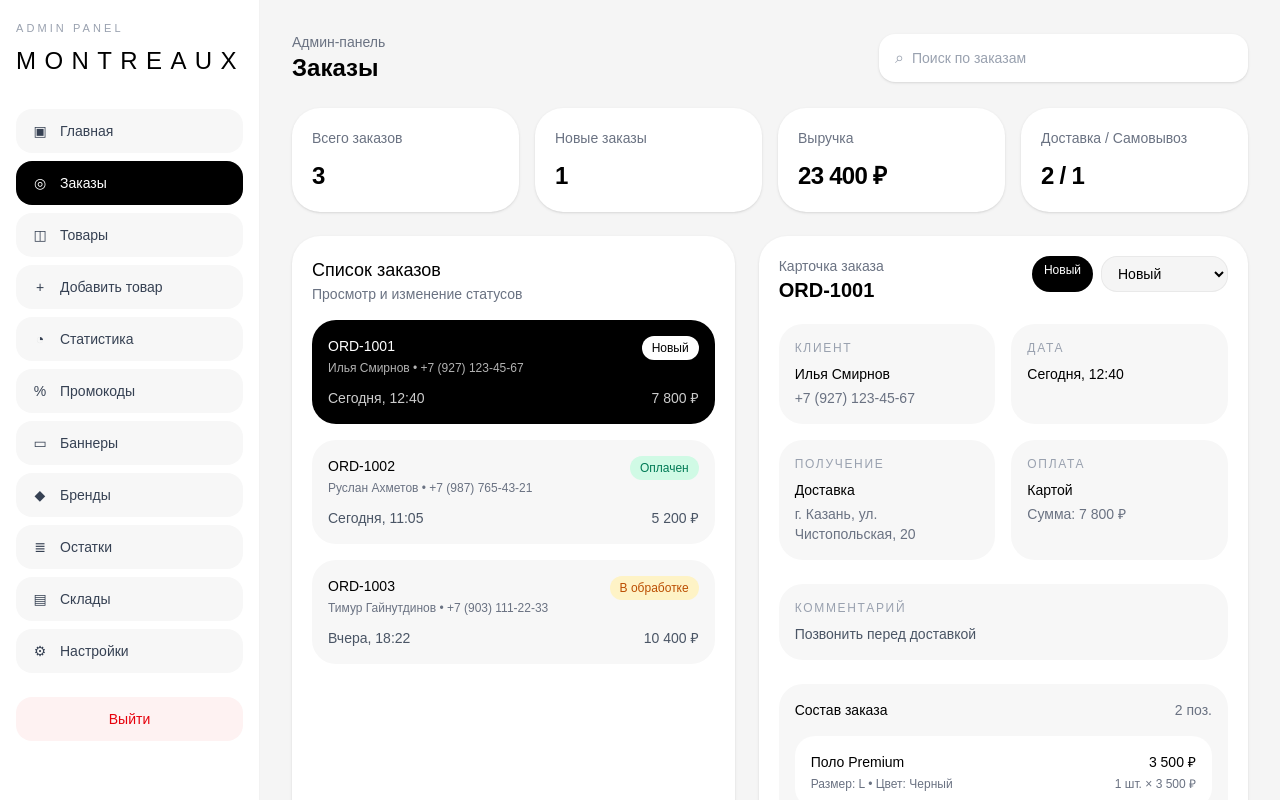
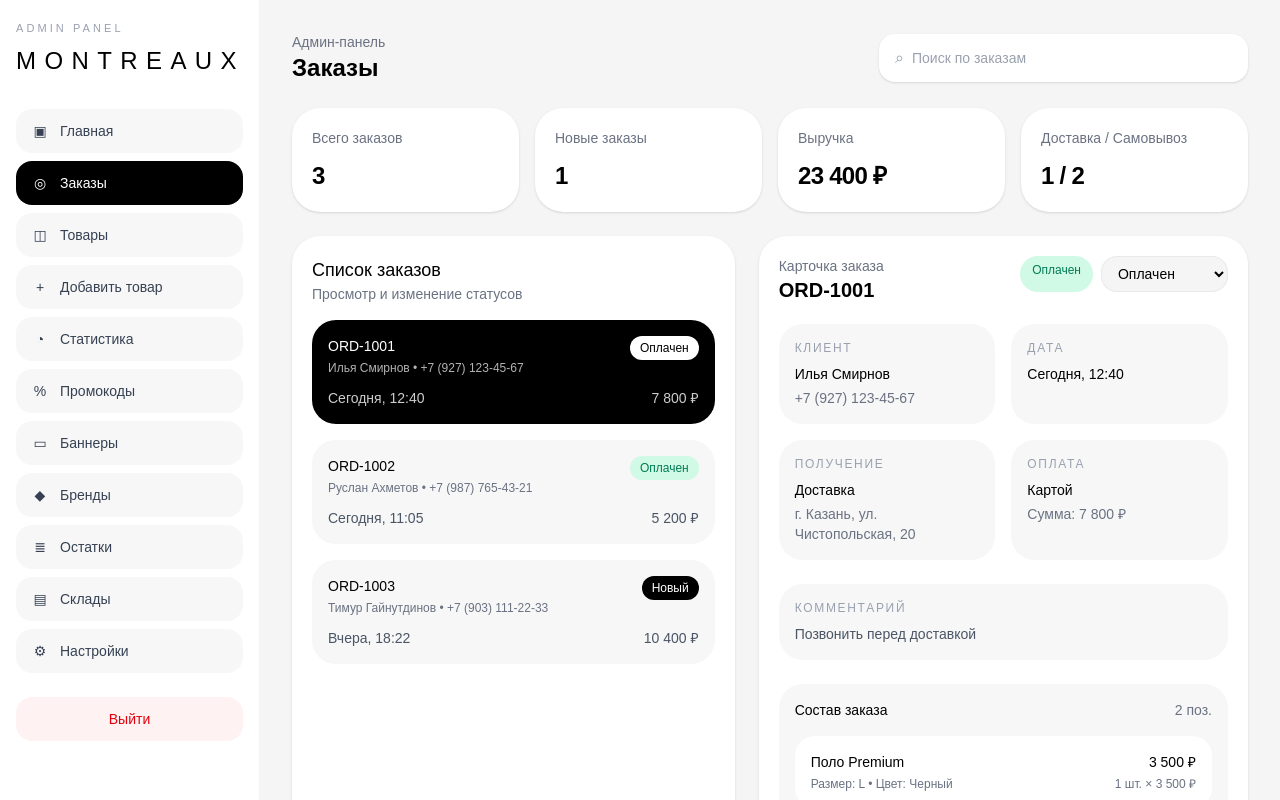
Before and after one commit to rennymateso/tg-shop, a Next.js app: page /admin/orders in a window 1280 px wide. Shown: the top 800 px of the page. Built offline with nearby package versions, Linux system fonts and the light colour scheme.

Commit message:
save order status based on payment method

```diff
--- a/app/admin/orders/page.tsx
+++ b/app/admin/orders/page.tsx
@@ -36,6 +36,21 @@ type OrderRow = {
   items: OrderItem[];
 };
 
+function getAutoOrderStatus(
+  payment: PaymentMethod,
+  delivery: DeliveryMethod
+): OrderStatus {
+  if (payment === "Картой" || payment === "СБП") {
+    return "Оплачен";
+  }
+
+  if (payment === "Наличными" && delivery === "Самовывоз") {
+    return "Новый";
+  }
+
+  return "Новый";
+}
+
 const initialOrders: OrderRow[] = [
   {
     id: "ORD-1001",
@@ -45,7 +60,7 @@ const initialOrders: OrderRow[] = [
     payment: "Картой",
     delivery: "Доставка",
     address: "г. Казань, ул. Чистопольская, 20",
-    status: "Новый",
+    status: getAutoOrderStatus("Картой", "Доставка"),
     createdAt: "Сегодня, 12:40",
     comment: "Позвонить перед доставкой",
     items: [
@@ -73,7 +88,7 @@ const initialOrders: OrderRow[] = [
     payment: "СБП",
     delivery: "Самовывоз",
     address: 'г. Казань, Академика Глушко 16Г, ТЦ "АКАДЕМИК", 2 этаж',
-    status: "Оплачен",
+    status: getAutoOrderStatus("СБП", "Самовывоз"),
     createdAt: "Сегодня, 11:05",
     comment: "",
     items: [
@@ -91,12 +106,12 @@ const initialOrders: OrderRow[] = [
     customer: "Тимур Гайнутдинов",
     phone: "+7 (903) 111-22-33",
     total: 10400,
-    payment: "Картой",
-    delivery: "Доставка",
-    address: "г. Москва, Ленинградский проспект, 48",
-    status: "В обработке",
+    payment: "Наличными",
+    delivery: "Самовывоз",
+    address: 'г. Казань, Академика Глушко 16Г, ТЦ "АКАДЕМИК", 2 этаж',
+    status: getAutoOrderStatus("Наличными", "Самовывоз"),
     createdAt: "Вчера, 18:22",
-    comment: "Доставка после 18:00",
+    comment: "Оплата при получении",
     items: [
       {
         name: "Поло White",
@@ -417,7 +432,9 @@ export default function AdminOrdersPage() {
 
               <div className="rounded-[24px] bg-[#F7F7F7] p-4">
                 <div className="mb-4 flex items-center justify-between">
-                  <h3 className="text-sm font-medium text-black">Состав заказа</h3>
+                  <h3 className="text-sm font-medium text-black">
+                    Состав заказа
+                  </h3>
                   <span className="text-sm text-gray-500">
                     {selectedOrder.items.length} поз.
                   </span>
--- a/app/checkout/CheckoutPageClient.tsx
+++ b/app/checkout/CheckoutPageClient.tsx
@@ -12,6 +12,40 @@ type CheckoutItem = {
   size: string;
   color: string;
   quantity: number;
+};
+
+type OrderStatus =
+  | "Новый"
+  | "Оплачен"
+  | "В обработке"
+  | "Собран"
+  | "В доставке"
+  | "Доставлен"
+  | "Отменен";
+
+type PaymentMethod = "Картой" | "Наличными";
+type DeliveryMethod = "Доставка" | "Самовывоз";
+
+type SavedOrderItem = {
+  name: string;
+  size: string;
+  color: string;
+  quantity: number;
+  price: number;
+};
+
+type SavedOrder = {
+  id: string;
+  customer: string;
+  phone: string;
+  total: number;
+  payment: PaymentMethod;
+  delivery: DeliveryMethod;
+  address: string;
+  status: OrderStatus;
+  createdAt: string;
+  comment: string;
+  items: SavedOrderItem[];
 };
 
 function getOldUnitPrice(id: string, fallback: number) {
@@ -35,6 +69,20 @@ function formatPhone(value: string) {
   if (digits.length > 8) result += `-${digits.slice(8, 10)}`;
 
   return result;
+}
+
+function buildOrderStatus(paymentMethod: "card" | "cash"): OrderStatus {
+  if (paymentMethod === "card") {
+    return "Оплачен";
+  }
+
+  return "Новый";
+}
+
+function saveOrderToLocalStorage(order: SavedOrder) {
+  const currentOrders = JSON.parse(localStorage.getItem("orders") || "[]");
+  const safeOrders = Array.isArray(currentOrders) ? currentOrders : [];
+  localStorage.setItem("orders", JSON.stringify([order, ...safeOrders]));
 }
 
 export default function CheckoutPageClient() {
@@ -119,6 +167,33 @@ export default function CheckoutPageClient() {
     setPhone(formatPhone(value));
   };
 
+  const createLocalOrder = (selectedPaymentMethod: "card" | "cash") => {
+    const order: SavedOrder = {
+      id: `ORD-${Date.now()}`,
+      customer: name.trim(),
+      phone,
+      total: finalNewTotal,
+      payment: selectedPaymentMethod === "card" ? "Картой" : "Наличными",
+      delivery: deliveryMethod === "pickup" ? "Самовывоз" : "Доставка",
+      address:
+        deliveryMethod === "pickup"
+          ? 'г. Казань, Академика Глушко 16Г, ТЦ "АКАДЕМИК", 2 этаж'
+          : address.trim(),
+      status: buildOrderStatus(selectedPaymentMethod),
+      createdAt: new Date().toLocaleString("ru-RU"),
+      comment: promoCode.trim() ? `Промокод: ${promoCode.trim()}` : "",
+      items: items.map((item) => ({
+        name: item.name,
+        size: item.size,
+        color: item.color,
+        quantity: item.quantity,
+        price: item.price,
+      })),
+    };
+
+    saveOrderToLocalStorage(order);
+  };
+
   const handleCashOrder = () => {
     if (!isFormValid) {
       alert("Заполните все обязательные данные");
@@ -130,6 +205,7 @@ export default function CheckoutPageClient() {
       return;
     }
 
+    createLocalOrder("cash");
     localStorage.removeItem("cart");
     alert("Заказ успешно оформлен. С вами свяжется менеджер для подтверждения.");
     router.push("/checkout?payment=success");
@@ -145,6 +221,8 @@ export default function CheckoutPageClient() {
 
     try {
       setIsPaying(true);
+
+      createLocalOrder("card");
 
       const response = await fetch("/api/payments/init", {
         method: "POST",
```
